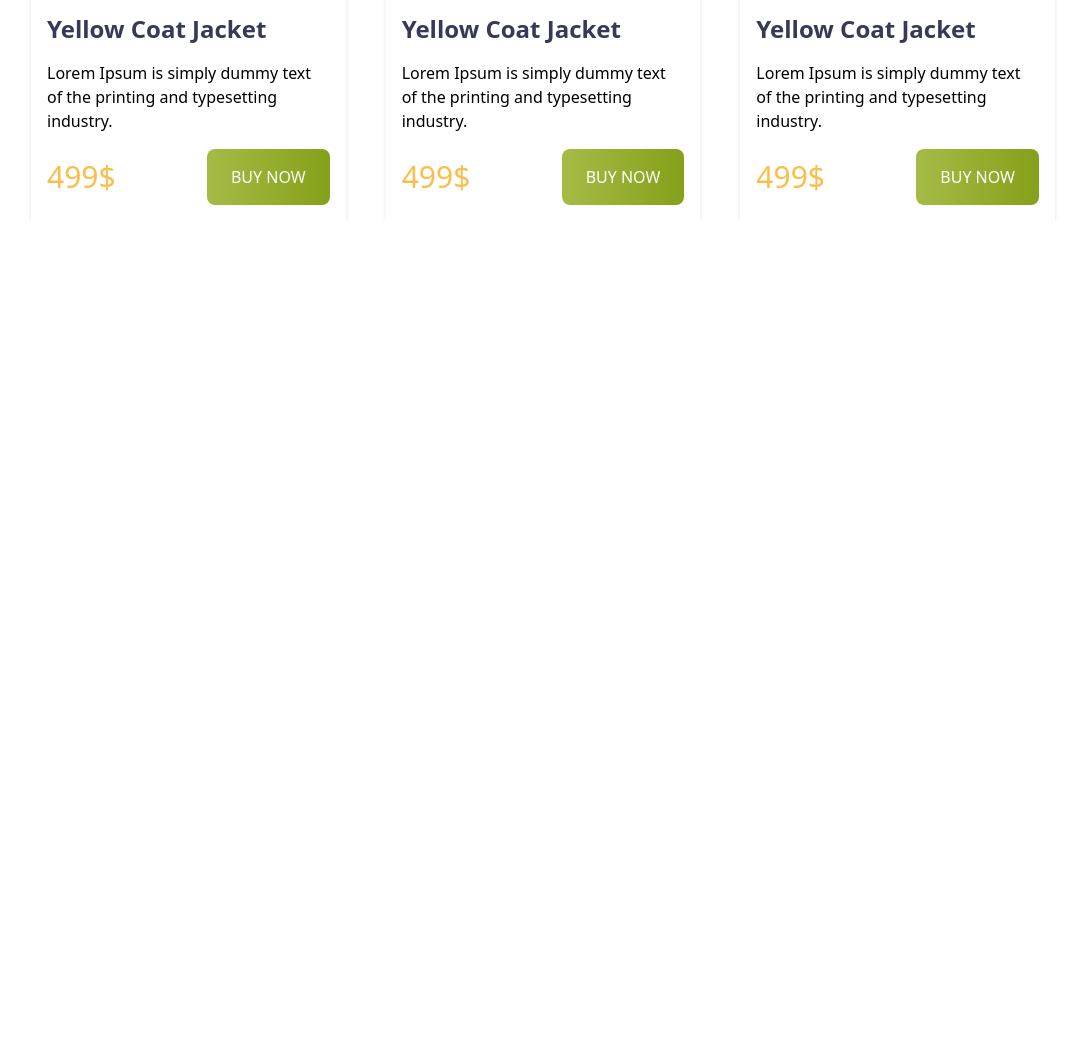
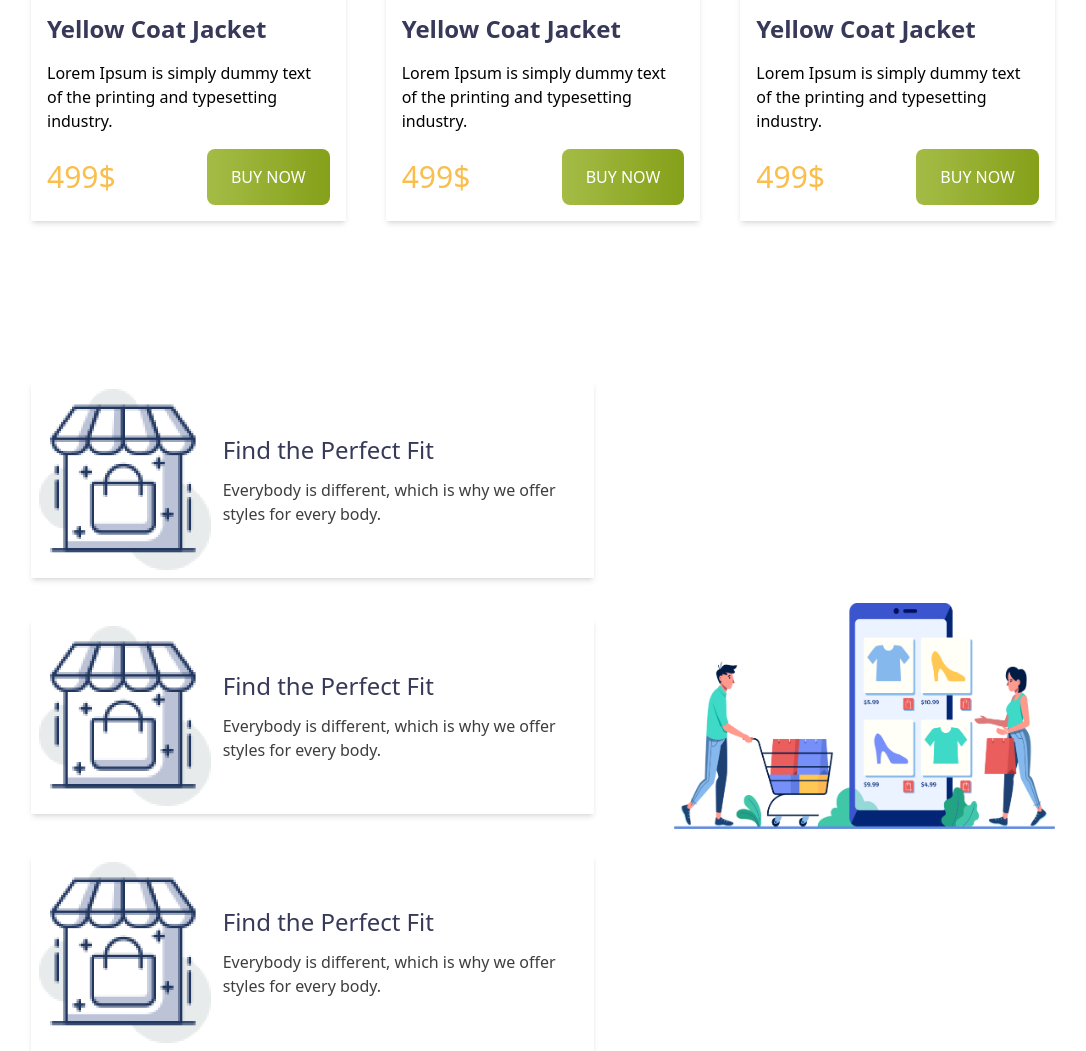
Before and after one commit to tanjilahamed99/penguin-fashion, a plain HTML site: page index.html in a window 1280 px wide. Shown: the part 1783-2834 px from the top of the page, without its empty margins (97-1183 px from the left). Before the commit the page ends 2004 px from the top, so only its background shows below. Drawn offline with nearby package versions, Linux system fonts and the light colour scheme.

Commit message:
complete website

```diff
--- a/index.html
+++ b/index.html
@@ -66,7 +66,8 @@
                             printing and typesetting industry.</p>
                         <div class="flex items-center justify-between">
                             <h3 class="text-[#FABE4C] text-3xl">499$</h3>
-                            <button class="py-4 px-6 rounded-lg text-white bg-gradient-to-r from-[#A4BC46] to-[#85A019]">BUY
+                            <button
+                                class="py-4 px-6 rounded-lg text-white bg-gradient-to-r from-[#A4BC46] to-[#85A019]">BUY
                                 NOW</button>
                         </div>
                     </div>
@@ -79,7 +80,8 @@
                             printing and typesetting industry.</p>
                         <div class="flex items-center justify-between">
                             <h3 class="text-[#FABE4C] text-3xl">499$</h3>
-                                <button class="py-4 px-6 rounded-lg text-white bg-gradient-to-r from-[#A4BC46] to-[#85A019]">BUY
+                            <button
+                                class="py-4 px-6 rounded-lg text-white bg-gradient-to-r from-[#A4BC46] to-[#85A019]">BUY
                                 NOW</button>
                         </div>
                     </div>
@@ -92,7 +94,8 @@
                             printing and typesetting industry.</p>
                         <div class="flex items-center justify-between">
                             <h3 class="text-[#FABE4C] text-3xl">499$</h3>
-                                <button class="py-4 px-6 rounded-lg text-white bg-gradient-to-r from-[#A4BC46] to-[#85A019]">BUY
+                            <button
+                                class="py-4 px-6 rounded-lg text-white bg-gradient-to-r from-[#A4BC46] to-[#85A019]">BUY
                                 NOW</button>
                         </div>
                     </div>
@@ -115,7 +118,8 @@
                             printing and typesetting industry.</p>
                         <div class="flex items-center justify-between">
                             <h3 class="text-[#FABE4C] text-3xl">499$</h3>
-                            <button class="py-4 px-6 rounded-lg text-white bg-gradient-to-r from-[#A4BC46] to-[#85A019]">BUY
+                            <button
+                                class="py-4 px-6 rounded-lg text-white bg-gradient-to-r from-[#A4BC46] to-[#85A019]">BUY
                                 NOW</button>
                         </div>
                     </div>
@@ -128,7 +132,8 @@
                             printing and typesetting industry.</p>
                         <div class="flex items-center justify-between">
                             <h3 class="text-[#FABE4C] text-3xl">499$</h3>
-                                <button class="py-4 px-6 rounded-lg text-white bg-gradient-to-r from-[#A4BC46] to-[#85A019]">BUY
+                            <button
+                                class="py-4 px-6 rounded-lg text-white bg-gradient-to-r from-[#A4BC46] to-[#85A019]">BUY
                                 NOW</button>
                         </div>
                     </div>
@@ -141,10 +146,60 @@
                             printing and typesetting industry.</p>
                         <div class="flex items-center justify-between">
                             <h3 class="text-[#FABE4C] text-3xl">499$</h3>
-                                <button class="py-4 px-6 rounded-lg text-white bg-gradient-to-r from-[#A4BC46] to-[#85A019]">BUY
+                            <button
+                                class="py-4 px-6 rounded-lg text-white bg-gradient-to-r from-[#A4BC46] to-[#85A019]">BUY
                                 NOW</button>
                         </div>
                     </div>
+                </div>
+            </div>
+        </section>
+        <section>
+            <!-- important news-->
+            <div class="flex items-center justify-around gap-20  mt-40">
+                <div class="space-y-10">
+                    <div class="flex gap-3 items-center shadow-md p-2 ">
+                        <div>
+                            <!-- logo -->
+                            <img class="" src="icons/house.png" alt="">
+                        </div>
+                        <div class="space-y-3 ">
+                            <!--content -->
+                            <h2 class="text-2xl text-[#363958] ">Find the Perfect Fit</h2>
+                            <p class="text-[#3E3E3E]">Everybody is different, which is why we
+                                offer styles for every body.</p>
+                        </div>
+
+                    </div>
+                    <div class="flex gap-3 items-center shadow-md p-2 ">
+                        <div>
+                            <!-- logo -->
+                            <img class="" src="icons/house.png" alt="">
+                        </div>
+                        <div class="space-y-3 ">
+                            <!--content -->
+                            <h2 class="text-2xl text-[#363958] ">Find the Perfect Fit</h2>
+                            <p class="text-[#3E3E3E]">Everybody is different, which is why we
+                                offer styles for every body.</p>
+                        </div>
+
+                    </div>
+                    <div class="flex gap-3 items-center shadow-md p-2 ">
+                        <div>
+                            <!-- logo -->
+                            <img class="" src="icons/house.png" alt="">
+                        </div>
+                        <div class="space-y-3 ">
+                            <!--content -->
+                            <h2 class="text-2xl text-[#363958] ">Find the Perfect Fit</h2>
+                            <p class="text-[#3E3E3E]">Everybody is different, which is why we
+                                offer styles for every body.</p>
+                        </div>
+
+                    </div>
+                </div>
+                <div class="w-1/2">
+                    <img src="images/shopping.png" alt="">
                 </div>
             </div>
         </section>
```
Lines whose indentation alone changed are shown as unchanged.
